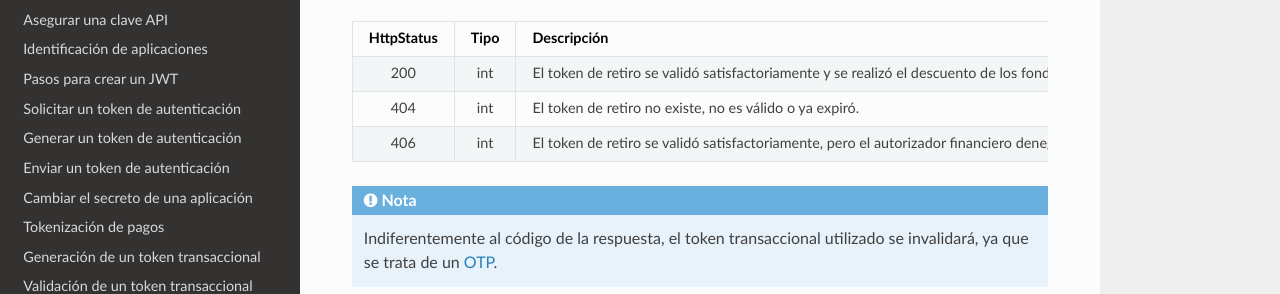
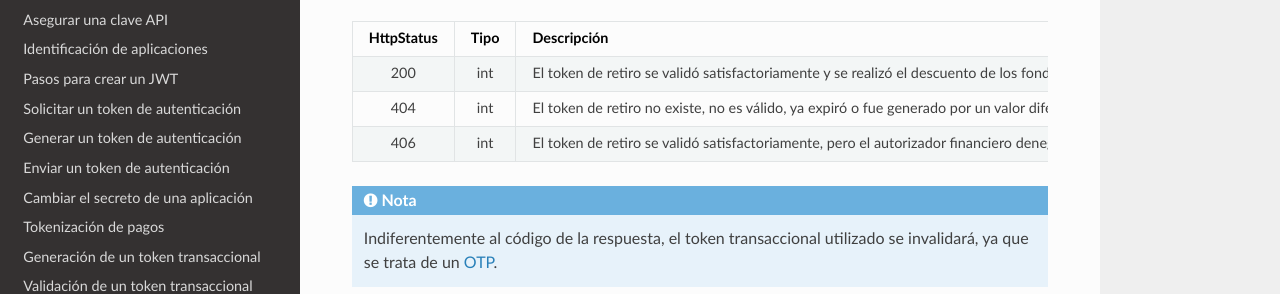
Before and after one commit to menchi2000/Aspen, an MkDocs documentation site: the page built from docs/Perform-Withdrawal.md, in a window 1280 px wide and 900 px high, scrolled down 1146 px. Shown: the part 159-453 px from the top of the window. Built offline with MkDocs 1.6.1, drawn with Linux system fonts in a browser that asks for light colours; nearby versions of some CDN libraries; old or Windows-style settings are respelled for this version of MkDocs.

Commit message:
Update Perform-Withdrawal.md
Aclaraciones respuesta 404

```diff
--- a/docs/Perform-Withdrawal.md
+++ b/docs/Perform-Withdrawal.md
@@ -43,7 +43,7 @@ Esta operación no retorna información adicional al código de estado de HTTP d
 HttpStatus | Tipo | Descripción
 :---: | :--------: | ------------
 200 | int | El token de retiro se validó satisfactoriamente y se realizó el descuento de los fondos monetarios en la cuenta del usuario.
-404 | int | El token de retiro no existe, no es válido o ya expiró.
+404 | int | El token de retiro no existe, no es válido, ya expiró o fue generado por un valor diferente.
 406 | int | El token de retiro se validó satisfactoriamente, pero el autorizador financiero denegó la transacción.
 
 <div class="admonition info">
```
